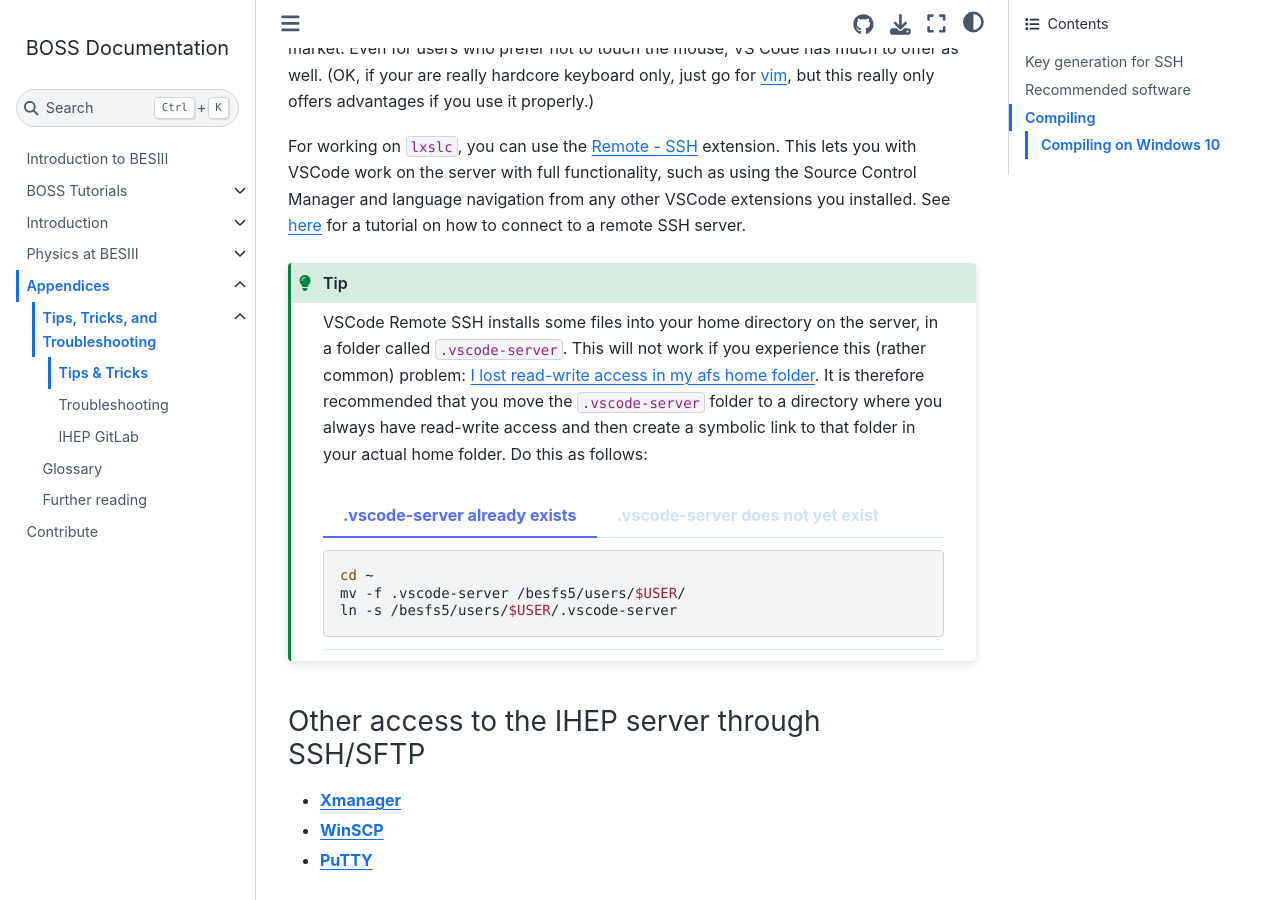
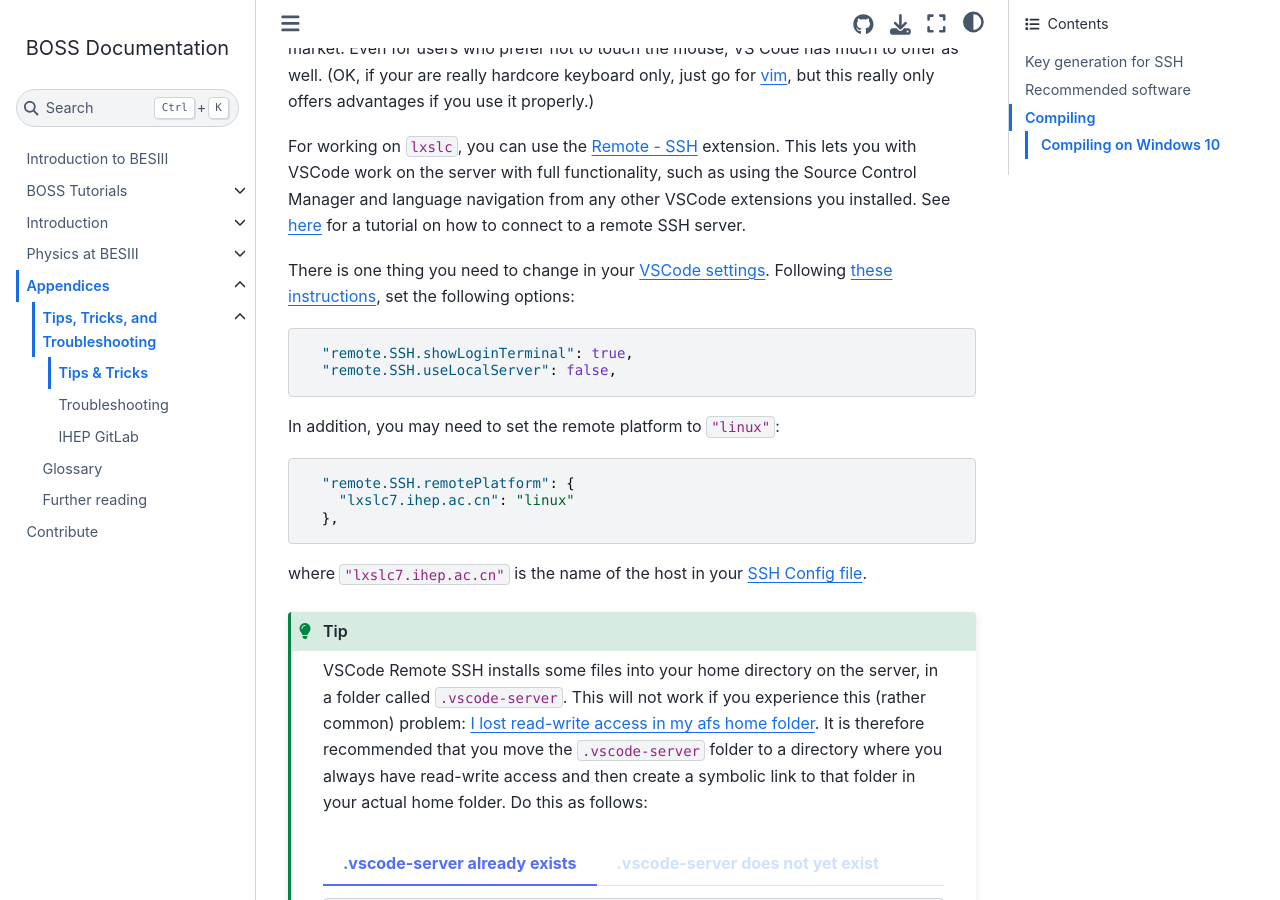
Before and after one commit to redeboer/bossdoc, a Sphinx documentation site: the page built from docs/appendices/tips/tips-and-tricks.md, in a window 1280 px wide and 900 px high, scrolled down 1420 px. Built offline with Sphinx 7.4.7 and the Sphinx Book theme 1.1.4, drawn with Linux system fonts in a browser that asks for light colours.

Commit message:
docs: explain VSCode settings Remote SSH

````diff
--- a/docs/appendices/tips/tips-and-tricks.md
+++ b/docs/appendices/tips/tips-and-tricks.md
@@ -73,6 +73,28 @@ functionality, such as using the Source Control Manager and language navigation
 from any other VSCode extensions you installed. See
 [here](https://code.visualstudio.com/docs/remote/ssh-tutorial#_connect-using-ssh)
 for a tutorial on how to connect to a remote SSH server.
+
+There is one thing you need to change in your
+[VSCode settings](https://code.visualstudio.com/docs/getstarted/settings).
+Following
+[these instructions](https://code.visualstudio.com/docs/remote/troubleshooting#_troubleshooting-hanging-or-failing-connections),
+set the following options:
+
+```json
+  "remote.SSH.showLoginTerminal": true,
+  "remote.SSH.useLocalServer": false,
+```
+
+In addition, you may need to set the remote platform to `"linux"`:
+
+```json
+  "remote.SSH.remotePlatform": {
+    "lxslc7.ihep.ac.cn": "linux"
+  },
+```
+
+where `"lxslc7.ihep.ac.cn"` is the name of the host in your
+[SSH Config file](https://man7.org/linux/man-pages/man5/ssh_config.5.html).
 
 ::::{tip}
 
````
